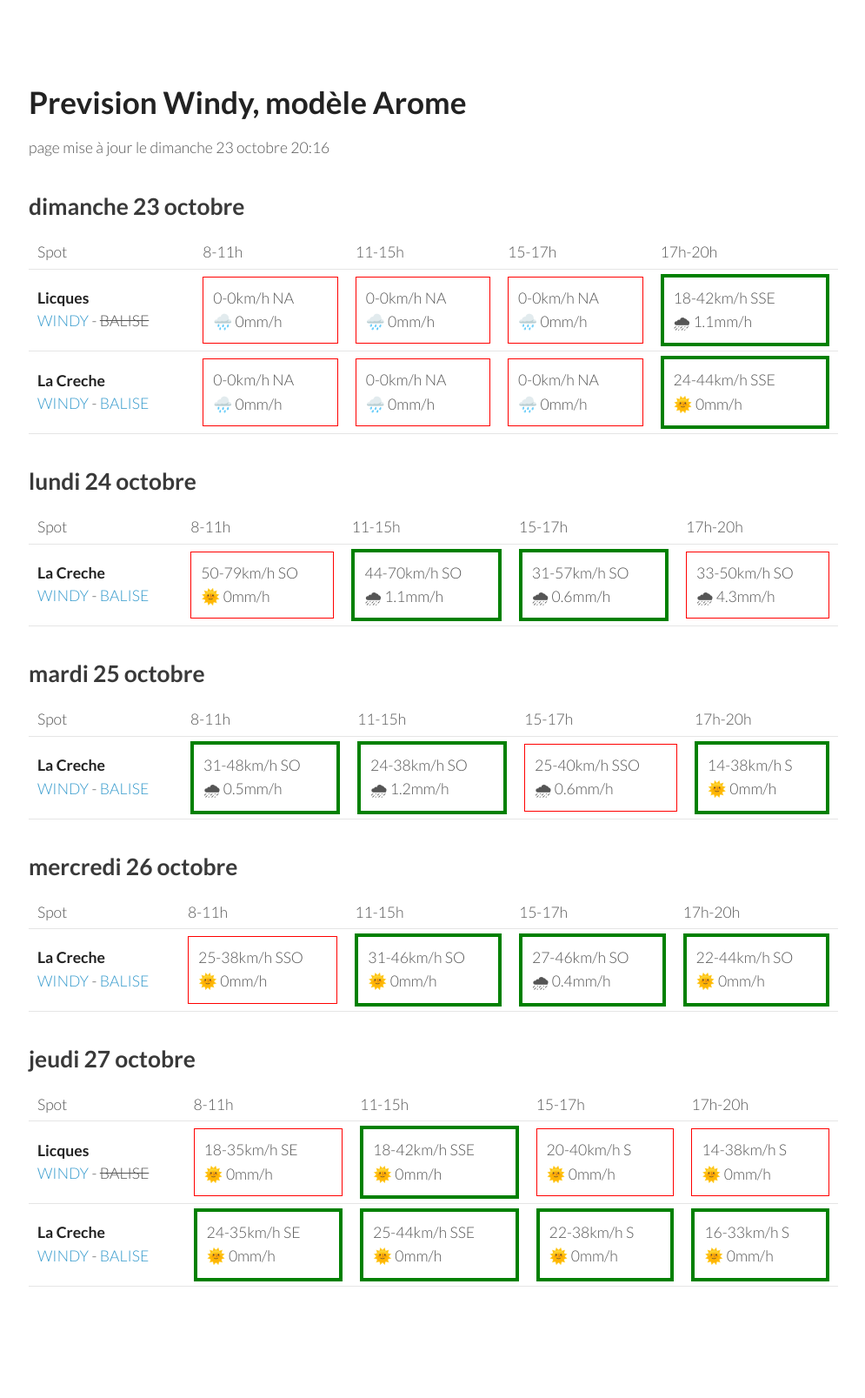
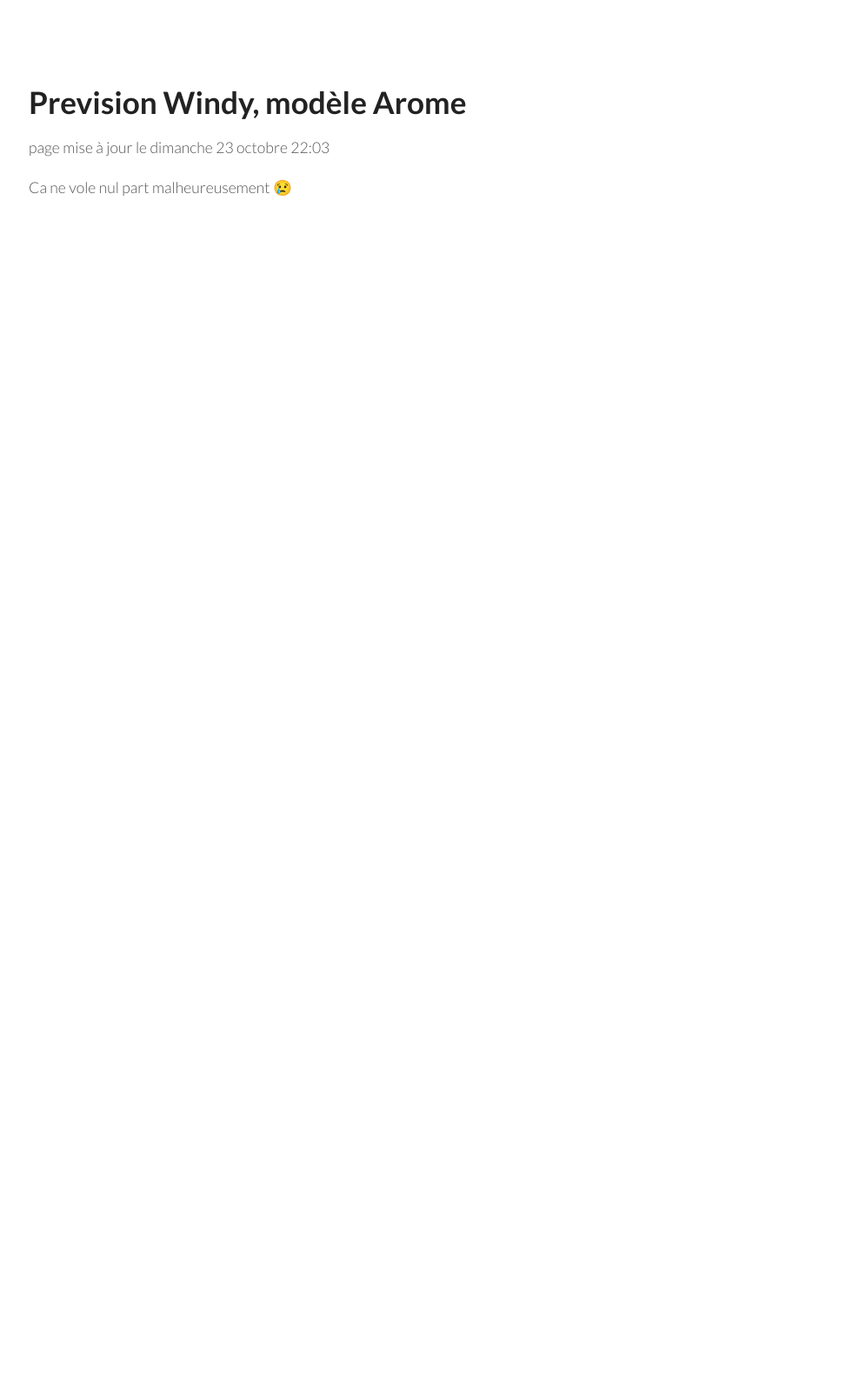
Before and after one commit to parapente-dans-le-nord/parapente-dans-le-nord.github.io, a Jekyll site: the page built from index.markdown, in a window 1280 px wide. Shown: the whole page at 87% size, without its empty margins (25-1020 px from the left). Built offline with Jekyll 4.4.1, drawn with Linux system fonts in a browser that asks for light colours; our own code applies the rules of GitHub Pages for plain Markdown files; after the commit the page ends 900 px from its top, so only the background shows below that.

Commit message:
update index.markdown

```diff
--- a/index.markdown
+++ b/index.markdown
@@ -4,155 +4,7 @@ layout: my-layout
 
 
 # Prevision Windy, modèle Arome
-page mise à jour le dimanche 23 octobre 20:16
+page mise à jour le dimanche 23 octobre 22:03
 
 
-
-## dimanche 23 octobre
-
-{::nomarkdown}
-<table>
-  <tbody>
-    <tr>
-      <td>Spot</td>
-      <td>8-11h</td>
-      <td>11-15h</td>
-      <td>15-17h</td>
-      <td>17h-20h</td>
-    </tr>
-<tr>
-        <td><strong>Licques</strong>  <br><a href="https://windy.com/50.786/1.936?50.388,1.934,8">WINDY</a> - <span class="no-balise"> BALISE </span> </td>
-
-            <td><div class="not-flyable"><p>0-0km/h NA</p><p>🌧️ 0mm/h</p></div></td>
-            <td><div class="not-flyable"><p>0-0km/h NA</p><p>🌧️ 0mm/h</p></div></td>
-            <td><div class="not-flyable"><p>0-0km/h NA</p><p>🌧️ 0mm/h</p></div></td>
-            <td><div class="flyable"><p>18-42km/h SSE</p><p>🌧 1.1mm/h</p></div></td>
-
-    </tr>
-<tr>
-        <td><strong>La Creche</strong>  <br><a href="https://windy.com/50.751/1.606?50.352,1.604,8,m:e3KagdP">WINDY</a> - <span class=""><a href="https://www.meteociel.fr/temps-reel/obs_villes.php?code2=7004">BALISE</a> </span> </td>
-
-            <td><div class="not-flyable"><p>0-0km/h NA</p><p>🌧️ 0mm/h</p></div></td>
-            <td><div class="not-flyable"><p>0-0km/h NA</p><p>🌧️ 0mm/h</p></div></td>
-            <td><div class="not-flyable"><p>0-0km/h NA</p><p>🌧️ 0mm/h</p></div></td>
-            <td><div class="flyable"><p>24-44km/h SSE</p><p>🌞 0mm/h</p></div></td>
-
-    </tr>
-
-</tbody>
-</table>
-{:/}
-## lundi 24 octobre
-
-{::nomarkdown}
-<table>
-  <tbody>
-    <tr>
-      <td>Spot</td>
-      <td>8-11h</td>
-      <td>11-15h</td>
-      <td>15-17h</td>
-      <td>17h-20h</td>
-    </tr>
-<tr>
-        <td><strong>La Creche</strong>  <br><a href="https://windy.com/50.751/1.606?50.352,1.604,8,m:e3KagdP">WINDY</a> - <span class=""><a href="https://www.meteociel.fr/temps-reel/obs_villes.php?code2=7004">BALISE</a> </span> </td>
-
-            <td><div class="not-flyable"><p>50-79km/h SO</p><p>🌞 0mm/h</p></div></td>
-            <td><div class="flyable"><p>44-70km/h SO</p><p>🌧 1.1mm/h</p></div></td>
-            <td><div class="flyable"><p>31-57km/h SO</p><p>🌧 0.6mm/h</p></div></td>
-            <td><div class="not-flyable"><p>33-50km/h SO</p><p>🌧 4.3mm/h</p></div></td>
-
-
-    </tr>
-
-</tbody>
-</table>
-{:/}
-## mardi 25 octobre
-
-{::nomarkdown}
-<table>
-  <tbody>
-    <tr>
-      <td>Spot</td>
-      <td>8-11h</td>
-      <td>11-15h</td>
-      <td>15-17h</td>
-      <td>17h-20h</td>
-    </tr>
-<tr>
-        <td><strong>La Creche</strong>  <br><a href="https://windy.com/50.751/1.606?50.352,1.604,8,m:e3KagdP">WINDY</a> - <span class=""><a href="https://www.meteociel.fr/temps-reel/obs_villes.php?code2=7004">BALISE</a> </span> </td>
-
-            <td><div class="flyable"><p>31-48km/h SO</p><p>🌧 0.5mm/h</p></div></td>
-            <td><div class="flyable"><p>24-38km/h SO</p><p>🌧 1.2mm/h</p></div></td>
-            <td><div class="not-flyable"><p>25-40km/h SSO</p><p>🌧 0.6mm/h</p></div></td>
-            <td><div class="flyable"><p>14-38km/h S</p><p>🌞 0mm/h</p></div></td>
-
-
-    </tr>
-
-</tbody>
-</table>
-{:/}
-## mercredi 26 octobre
-
-{::nomarkdown}
-<table>
-  <tbody>
-    <tr>
-      <td>Spot</td>
-      <td>8-11h</td>
-      <td>11-15h</td>
-      <td>15-17h</td>
-      <td>17h-20h</td>
-    </tr>
-<tr>
-        <td><strong>La Creche</strong>  <br><a href="https://windy.com/50.751/1.606?50.352,1.604,8,m:e3KagdP">WINDY</a> - <span class=""><a href="https://www.meteociel.fr/temps-reel/obs_villes.php?code2=7004">BALISE</a> </span> </td>
-
-            <td><div class="not-flyable"><p>25-38km/h SSO</p><p>🌞 0mm/h</p></div></td>
-            <td><div class="flyable"><p>31-46km/h SO</p><p>🌞 0mm/h</p></div></td>
-            <td><div class="flyable"><p>27-46km/h SO</p><p>🌧 0.4mm/h</p></div></td>
-            <td><div class="flyable"><p>22-44km/h SO</p><p>🌞 0mm/h</p></div></td>
-
-
-    </tr>
-
-</tbody>
-</table>
-{:/}
-## jeudi 27 octobre
-
-{::nomarkdown}
-<table>
-  <tbody>
-    <tr>
-      <td>Spot</td>
-      <td>8-11h</td>
-      <td>11-15h</td>
-      <td>15-17h</td>
-      <td>17h-20h</td>
-    </tr>
-<tr>
-        <td><strong>Licques</strong>  <br><a href="https://windy.com/50.786/1.936?50.388,1.934,8">WINDY</a> - <span class="no-balise"> BALISE </span> </td>
-
-            <td><div class="not-flyable"><p>18-35km/h SE</p><p>🌞 0mm/h</p></div></td>
-            <td><div class="flyable"><p>18-42km/h SSE</p><p>🌞 0mm/h</p></div></td>
-            <td><div class="not-flyable"><p>20-40km/h S</p><p>🌞 0mm/h</p></div></td>
-            <td><div class="not-flyable"><p>14-38km/h S</p><p>🌞 0mm/h</p></div></td>
-
-
-    </tr>
-<tr>
-        <td><strong>La Creche</strong>  <br><a href="https://windy.com/50.751/1.606?50.352,1.604,8,m:e3KagdP">WINDY</a> - <span class=""><a href="https://www.meteociel.fr/temps-reel/obs_villes.php?code2=7004">BALISE</a> </span> </td>
-
-            <td><div class="flyable"><p>24-35km/h SE</p><p>🌞 0mm/h</p></div></td>
-            <td><div class="flyable"><p>25-44km/h SSE</p><p>🌞 0mm/h</p></div></td>
-            <td><div class="flyable"><p>22-38km/h S</p><p>🌞 0mm/h</p></div></td>
-            <td><div class="flyable"><p>16-33km/h S</p><p>🌞 0mm/h</p></div></td>
-
-
-    </tr>
-
-</tbody>
-</table>
-{:/}
+Ca ne vole nul part malheureusement 😢
```
